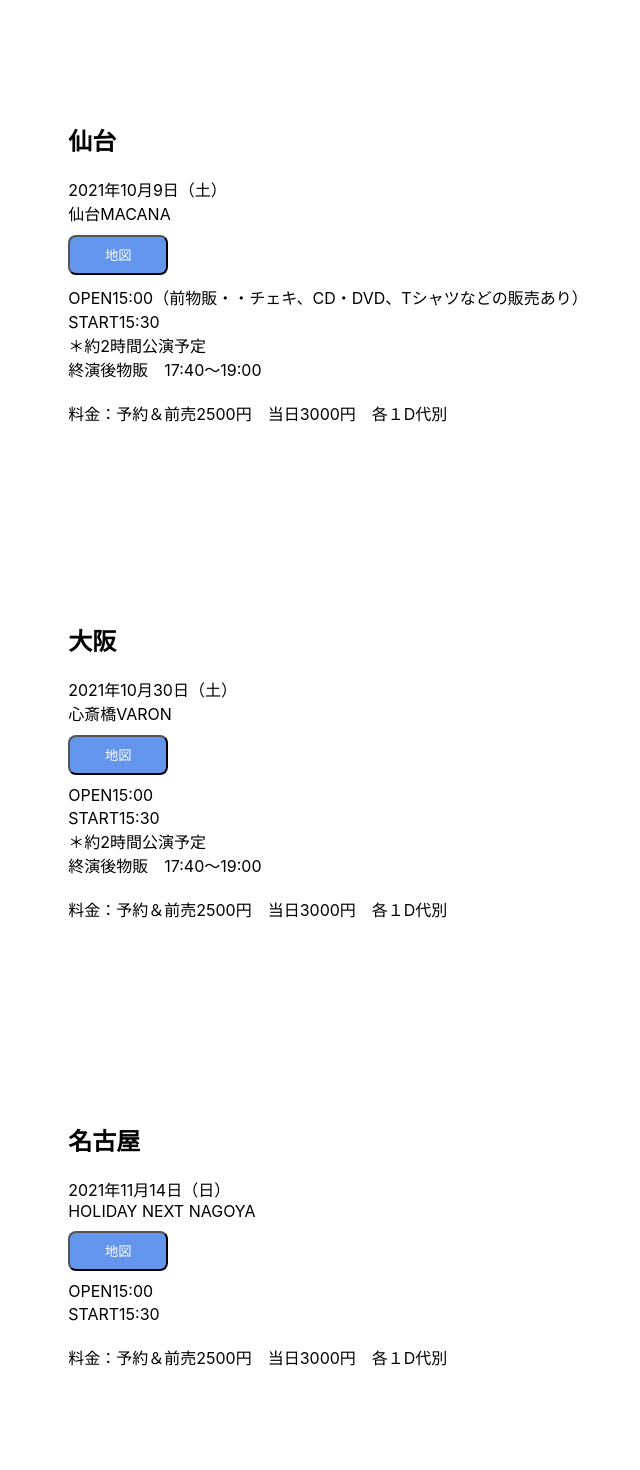
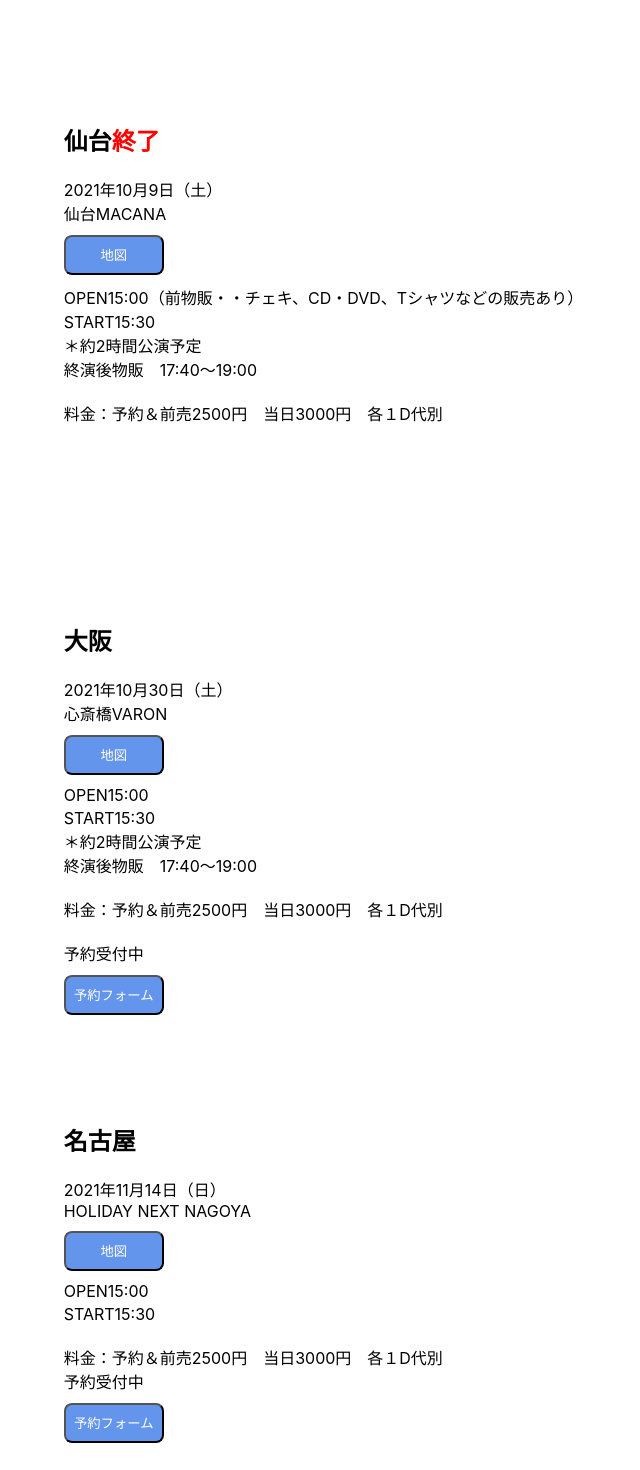
Before and after one commit to sassy/candy-go-go-2021-tour-info, a Next.js app: page / in a window 1280 px wide. Shown: the part 700-2170 px from the top of the page, without its empty margins (187-827 px from the left). Built offline with nearby package versions, Linux system fonts and the light colour scheme.

Commit message:
予約フォーム設置

```diff
--- a/pages/index.tsx
+++ b/pages/index.tsx
@@ -31,11 +31,11 @@ export default function Home() {
         <div className={styles.wrapper}>
           <div className={styles.box1}>
             <ul >
-              <li><span>10月9日(土):</span><span>仙台</span><span>仙台MACANA</span></li>
-              <li><span>10月30日(土):</span><span>大阪 </span><span>心斎橋VARON</span></li>
-              <li><span>11月14日(日):</span><span>名古屋</span><span>HOLIDAY NEXT NAGOYA</span></li>
-              <li><span>11月21日(日):</span><span>新潟</span><span>新潟 GOLDEN PIGS</span></li>
-              <li><span>12月6日(月):</span><span>東京</span><span>TSUTAYA O-EAST</span></li>
+              <li><span>10月9日(土):</span><span> 仙台</span><span> 仙台MACANA</span></li>
+              <li><span>10月30日(土):</span><span> 大阪 </span><span> 心斎橋VARON</span></li>
+              <li><span>11月14日(日):</span><span> 名古屋</span><span> HOLIDAY NEXT NAGOYA</span></li>
+              <li><span>11月21日(日):</span><span> 新潟</span><span> 新潟 GOLDEN PIGS</span></li>
+              <li><span>12月6日(月):</span><span> 東京</span><span> TSUTAYA O-EAST</span></li>
             </ul>
           </div>
           <div className={styles.box2}>
@@ -44,7 +44,7 @@ export default function Home() {
         </div>
         <div className={styles.place_item}>
           <a id="sendai"></a>
-          <h2>仙台</h2>
+          <h2>仙台<span className={styles.end}>終了</span></h2>
           <div>
           2021年10月9日（土）<br />
 仙台MACANA<br />
@@ -72,6 +72,8 @@ START15:30　<br />
 <br />
 料金：予約＆前売2500円　当日3000円　各１D代別<br />
 <br />
+予約受付中<br />
+<button><a href="https://candygogo.jp/ticket/">予約フォーム</a></button>
           </div>
         </div>
         <div className={styles.place_item}>
@@ -85,6 +87,8 @@ OPEN15:00<br />
 START15:30　<br />
 <br />
 料金：予約＆前売2500円　当日3000円　各１D代別<br />
+予約受付中<br />
+<button><a href="https://candygogo.jp/ticket/">予約フォーム</a></button>
           </div>
         </div>
         <div className={styles.place_item}>
@@ -98,6 +102,8 @@ START15:30　<br />
           START15:30　<br />
           <br />
           料金：予約＆前売2500円　当日3000円　各１D代別<br />
+          予約受付中<br />
+          <button><a href="https://candygogo.jp/ticket/">予約フォーム</a></button>
           </div>
         </div>
         <div className={styles.place_item}>
@@ -111,6 +117,8 @@ OPEN17:00<br />
 START17:55　 <br />
 <br />
 予約2500円　当日3000円　１D代別 <br />
+予約受付中<br />
+<button><a href="https://candygogo.jp/ticket/">予約フォーム</a></button>
           </div>
         </div>
       </main>
--- a/styles/Home.module.css
+++ b/styles/Home.module.css
@@ -76,3 +76,7 @@
   width: 100%;
   height: 500px;
 }
+
+.end {
+  color: red;
+}
```
